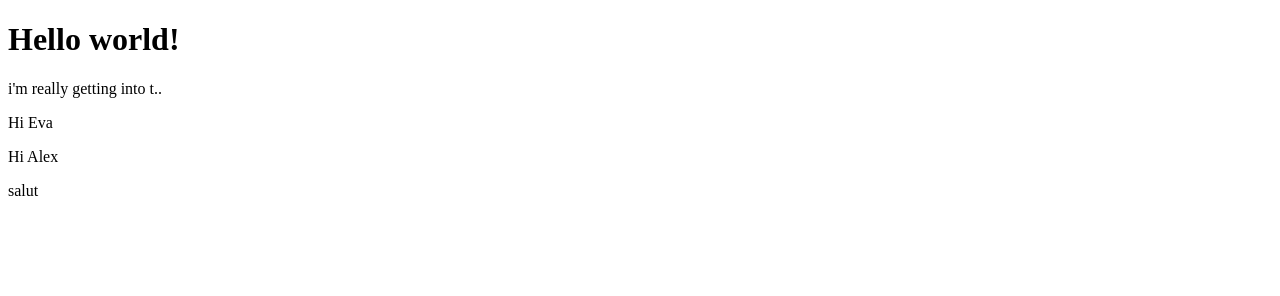
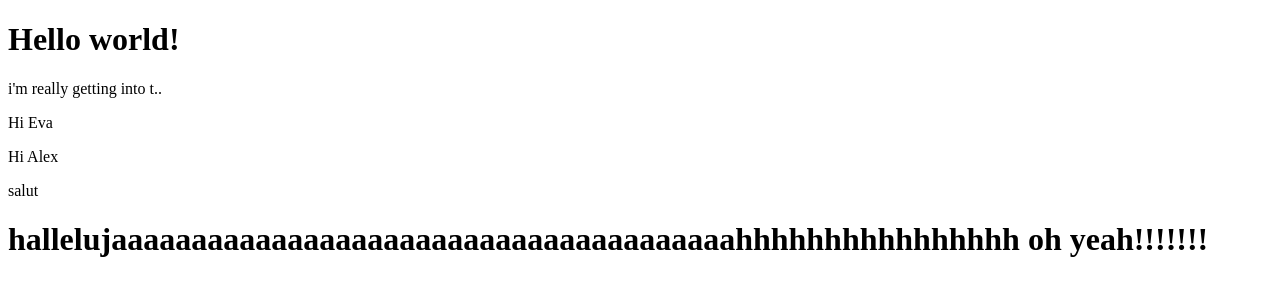
Before and after one commit to eva-company/b1-testrepo, a plain HTML site: page index.html in a window 1280 px wide. Drawn offline with Linux system fonts and the light colour scheme.

Commit message:
hallelujah
yeah

```diff
--- a/index.html
+++ b/index.html
@@ -16,5 +16,7 @@
 
 <p>salut </p>
 
+<h1>hallelujaaaaaaaaaaaaaaaaaaaaaaaaaaaaaaaaaaaaaaahhhhhhhhhhhhhhhh oh yeah!!!!!!!</h1>
+
 </body>
 </html>
```
